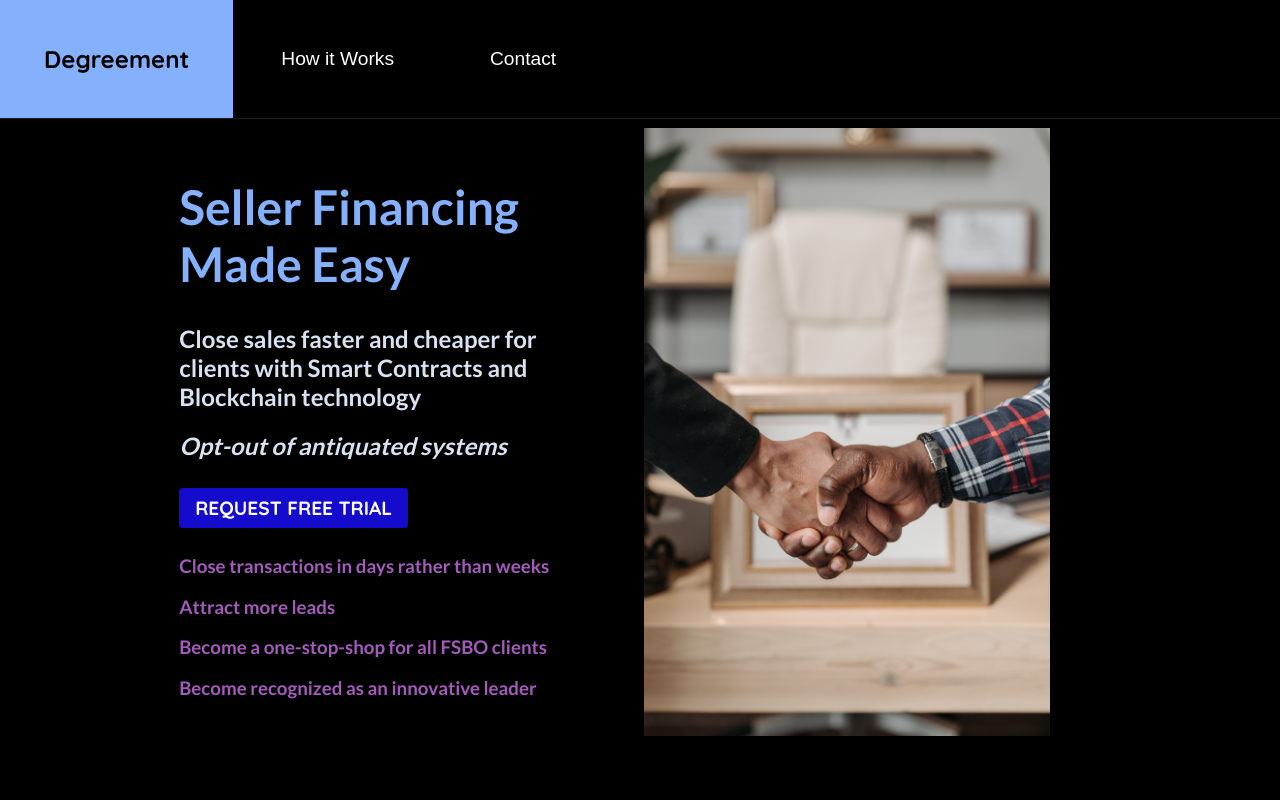
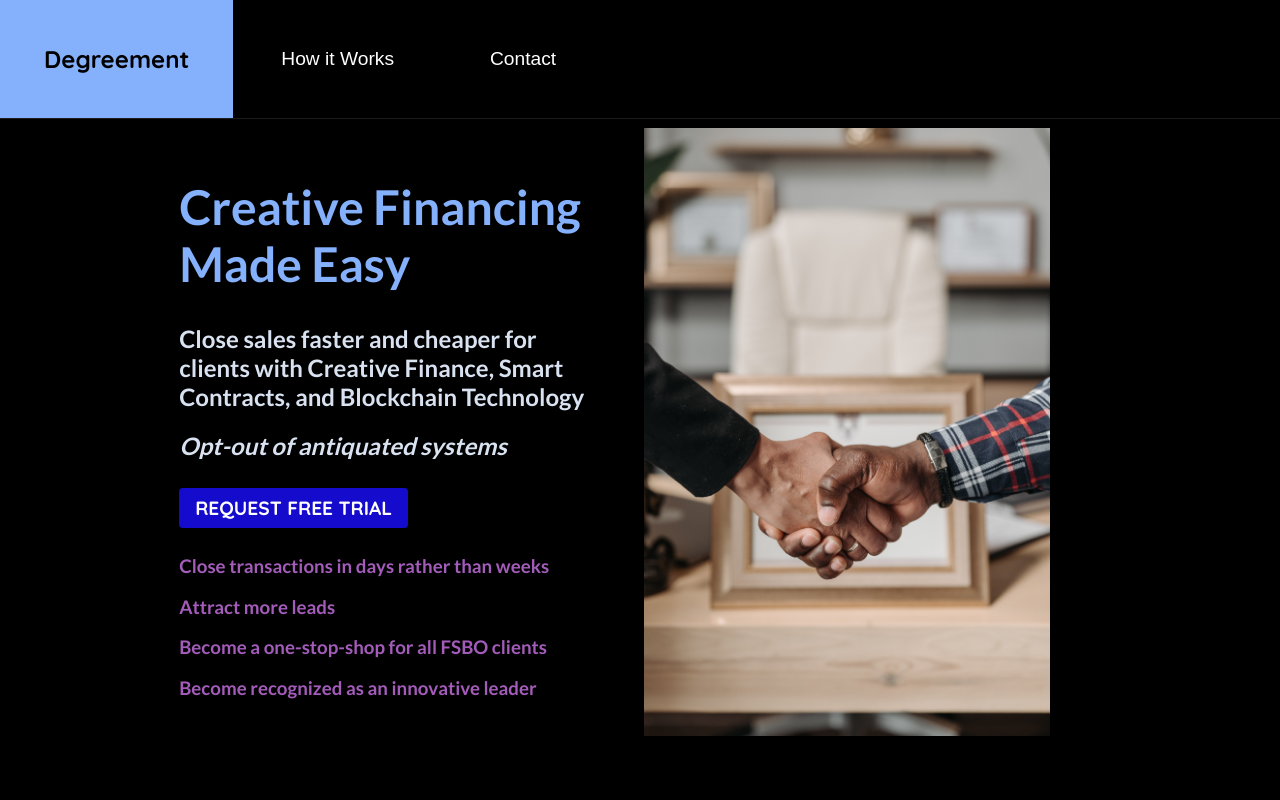
Before and after one commit to TripleKai/degreement, a React (Vite) app: page / in a window 1280 px wide. Shown: the top 800 px of the page. Built offline with nearby package versions, Linux system fonts and the light colour scheme.

Commit message:
Updated 'Made 'in-progress' message replace all minor text on welcome header. Fixed typo in message.

```diff
--- a/src/components/WelcomeHeader.jsx
+++ b/src/components/WelcomeHeader.jsx
@@ -100,21 +100,23 @@ const WelcomeHeader = (props) => {
           opacity: opacityText,
         }}
       >
-        <h1>Seller Financing Made Easy</h1>
-        <h2>
-          Close sales faster and cheaper for clients with Smart Contracts and
-          Blockchain technology
-        </h2>
+        <h1>Creative Financing Made Easy</h1>
         {!props.params.trial && (
-          <h2>
-            <i>Opt-out of antiquated systems</i>
-          </h2>
+          <>
+            <h2>
+              Close sales faster and cheaper for clients with Creative Finance,
+              Smart Contracts, and Blockchain Technology
+            </h2>
+            <h2>
+              <i>Opt-out of antiquated systems</i>
+            </h2>
+          </>
         )}
         {props.params.trial && (
           <>
             <h2 style={{ color: 'rgb(164, 92, 187)' }}>
               Degreement is currently under development. Request a free trial
-              for when its ready and stay up to date on its development.
+              for when it's ready and stay up to date on its development.
             </h2>
             <h2 style={{ color: '#84b0fc' }}>Enter your information</h2>
           </>
```
